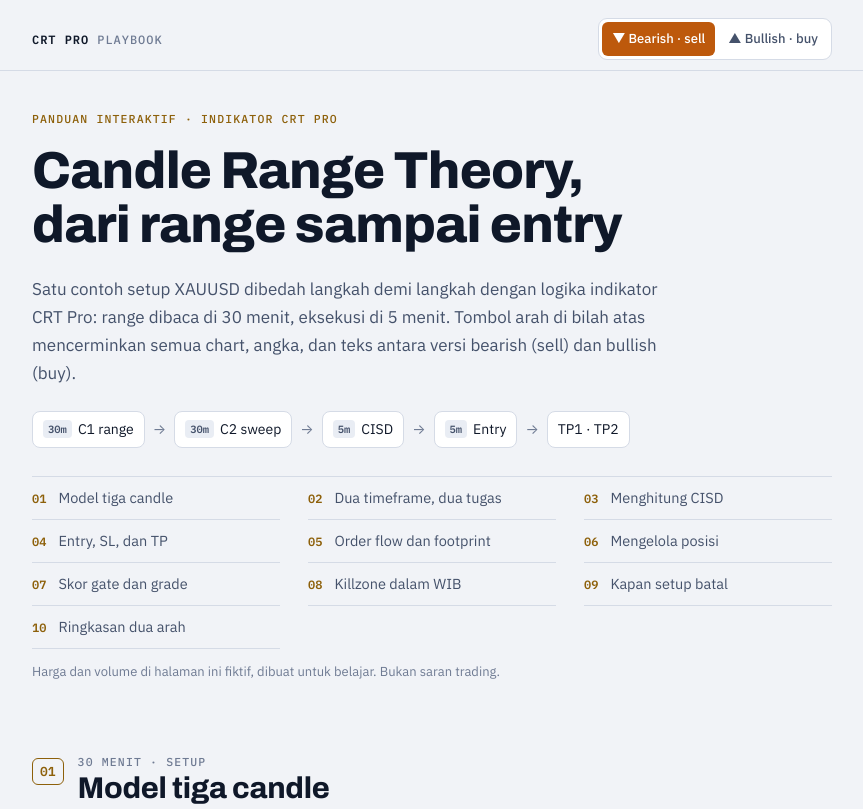
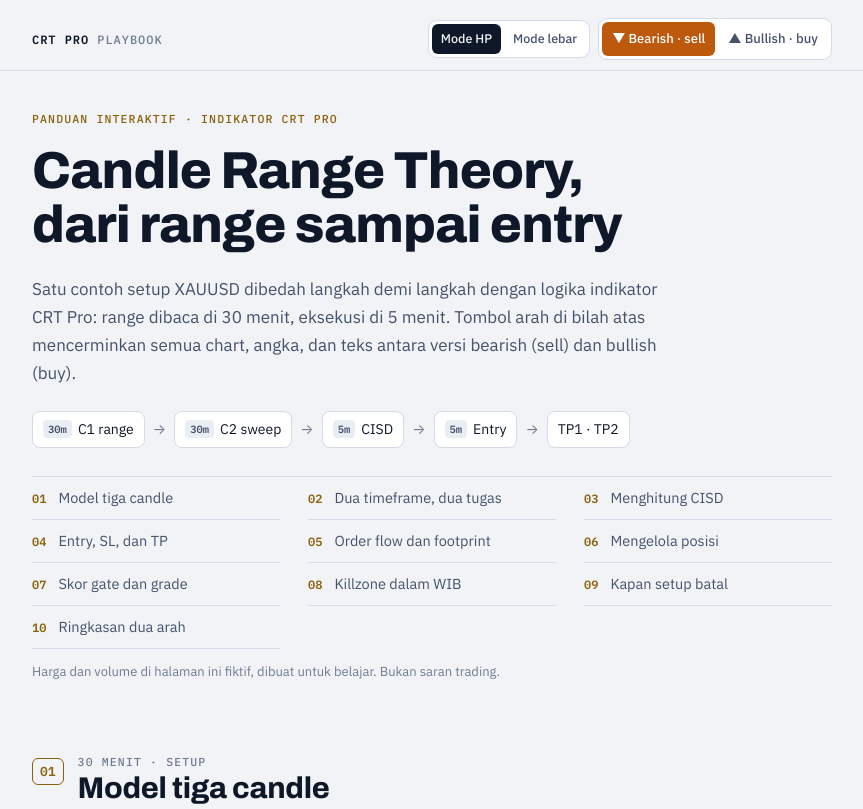
Before and after one commit to PangFive/crt, a plain HTML site: page index.html in a window 1280 px wide. Shown: the top 809 px of the page, without its empty margins (208-1071 px from the left). Drawn offline with Linux system fonts and the light colour scheme.

Commit message:
Add files via upload

```diff
--- a/index.html
+++ b/index.html
@@ -54,7 +54,9 @@ h3{font-family:var(--f-display);font-weight:700;font-stretch:105%;font-size:16px
 .ptitle{display:flex;gap:8px;align-items:center;font:500 12px var(--f-mono);color:var(--ink-2)}
 .tf{font:600 11px/1 var(--f-mono);padding:4px 6px;border-radius:5px;background:var(--ink);color:var(--bg)}
 .fig{padding:12px 12px 4px;min-height:120px}
-.fig svg{display:block;max-width:100%;height:auto}
+.fig svg{display:block;max-width:100%;height:auto;margin-inline:auto}
+.bar-ctl{display:flex;flex-wrap:wrap;gap:8px;align-items:center}
+@media (max-width:600px){.viewseg{display:none}}
 .cap{padding:6px 14px 14px;color:var(--ink-2);font-size:14.5px;margin:0}
 .cap b{color:var(--ink)}
 .seg{display:inline-flex;flex-wrap:wrap;gap:3px;padding:3px;border:1px solid var(--line);border-radius:9px;background:var(--panel)}
@@ -223,9 +225,15 @@ footer{max-width:800px;margin:64px auto 0;padding-top:16px;border-top:1px solid
 <header class="bar">
   <div class="bar-in">
     <span class="brand"><b>CRT Pro</b> Playbook</span>
-    <div class="seg dirseg" role="group" aria-label="Arah setup">
-      <button data-k="dir" data-v="-1">▼ Bearish · sell</button>
-      <button data-k="dir" data-v="1">▲ Bullish · buy</button>
+    <div class="bar-ctl">
+      <div class="seg sm viewseg" role="group" aria-label="Ukuran chart">
+        <button data-k="view" data-v="hp">Mode HP</button>
+        <button data-k="view" data-v="lebar">Mode lebar</button>
+      </div>
+      <div class="seg dirseg" role="group" aria-label="Arah setup">
+        <button data-k="dir" data-v="-1">▼ Bearish · sell</button>
+        <button data-k="dir" data-v="1">▲ Bullish · buy</button>
+      </div>
     </div>
   </div>
 </header>
@@ -513,7 +521,7 @@ const SA=[...C1,...A2,...A3],SB=[...C1,...B2,...B3];
 
 let actualDst=1;
 try{const z=new Intl.DateTimeFormat('en-US',{timeZone:'America/New_York',timeZoneName:'short'}).formatToParts(new Date()).find(x=>x.type==='timeZoneName');actualDst=z&&/EST/.test(z.value)?0:1;}catch(e){}
-const S={dir:-1,model:2,zoom:1,cstep:8,entry:'market',buf:1,of:'A',ofn:18,path:'tp2',part:50,be:1,g_bias:'searah',g_loc:'gagal',g_kz:'gagal',g_of:'lolos',g_smt:'lolos',minsc:2,dst:actualDst,fail:'breakout'};
+const S={view:(()=>{try{return localStorage.getItem('crt-view')||'hp';}catch(e){return 'hp';}})(),dir:-1,model:2,zoom:1,cstep:8,entry:'market',buf:1,of:'A',ofn:18,path:'tp2',part:50,be:1,g_bias:'searah',g_loc:'gagal',g_kz:'gagal',g_of:'lolos',g_smt:'lolos',minsc:2,dst:actualDst,fail:'breakout'};
 
 const P=p=>S.dir===-1?p:MIR-p;
 const mc=c=>S.dir===-1?c:{t:c.t,o:MIR-c.o,c:MIR-c.c,h:MIR-c.l,l:MIR-c.h,b:c.s,s:c.b};
@@ -531,7 +539,8 @@ const Rc=(x,y,w,h,c)=>`<rect class="${c}" x="${n1(x)}" y="${n1(y)}" width="${n1(
 const Cir=(x,y,r,c)=>`<circle class="${c}" cx="${n1(x)}" cy="${n1(y)}" r="${r}"/>`;
 const cdl=(x,bw,c,Y,k)=>{const d=c.c>c.o?'up':c.c<c.o?'dn':'fl';const t=Y(Math.max(c.o,c.c)),b=Y(Math.min(c.o,c.c));return `<g class="cdl ${d} ${k||''}">${L(x,Y(c.h),x,Y(c.l),'wk')}${Rc(x-bw/2,t,bw,Math.max(1.6,b-t),'bd')}</g>`;};
 const SVG=(w,h,inner,aria,defs)=>`<svg viewBox="0 0 ${w} ${h}" width="${w}" height="${h}" role="img" aria-label="${aria}">${defs?'<defs>'+defs+'</defs>':''}${inner}</svg>`;
-const wOf=el=>Math.max(272,Math.floor(el.clientWidth-24));
+const wOf=el=>{const full=Math.max(272,Math.floor(el.clientWidth-24));return S.view==='hp'?Math.min(full,440):full;};
+const isM=w=>S.view==='hp'||w<520;
 const lvName=base=>P(base)>=4170?'CRT H':'CRT L';
 const sgn=v=>(v>0?'+':v<0?'−':'')+Math.abs(Math.round(v)).toLocaleString('en-US');
 const num=v=>(v<0?'−':'')+Math.abs(Math.round(v)).toLocaleString('en-US');
@@ -559,9 +568,9 @@ function cisdStates(src){
 
 /* 01 model */
 function renderModel(){
-  const el=$('#fig-model'),w=wOf(el),lab=134,x0=4,pw=w-lab-x0,h=262,top=36,bot=206,xl=x0+pw;
+  const el=$('#fig-model'),w=wOf(el),m=isM(w),lab=134,x0=4,pw=w-lab-x0,top=36,bot=top+30*(m?7:10),h=bot+56,xl=x0+pw;
   const cs=[agg(SA.slice(0,6)),agg(SA.slice(6,12)),agg(SA.slice(12,18))];
-  const r=dom(4156,4186),Y=yS(r[0],r[1],top,bot),st=pw/3,bw=Math.min(48,st*.36),cx=i=>x0+st*(i+.5),s=S.model;
+  const r=dom(4156,4186),Y=yS(r[0],r[1],top,bot),bw=m?20:26,st=Math.min(pw/3,bw*(m?3.4:4.2)),gx=x0+(pw-st*3)/2,cx=i=>gx+st*(i+.5),s=S.model;
   let g='',defs='';
   if(s>=1){const a=Y(P(4180)),b=Y(P(4183));g+=Rc(cx(1)-st*.45,Math.min(a,b),st*.9,Math.abs(a-b),'zone');}
   g+=L(x0,Y(P(4180)),xl,Y(P(4180)),'lv rng')+L(x0,Y(P(4170)),xl,Y(P(4170)),'lv eq')+L(x0,Y(P(4160)),xl,Y(P(4160)),'lv rng');
@@ -586,9 +595,10 @@ function renderModel(){
 
 /* 02 zoom */
 function renderZoom(){
-  const el=$('#fig-zoom'),w=wOf(el),lab=98,x0=4,pw=w-lab-x0,h=390,tA=22,bA=118,tB=186,bB=352,xl=x0+pw;
+  const el=$('#fig-zoom'),w=wOf(el),m=isM(w),lab=98,x0=4,pw=w-lab-x0,xl=x0+pw;
+  const tA=24,bA=tA+30*(m?4.6:6.2),tB=bA+70,bB=tB+30*(m?7:10),h=bB+36;
   const r=dom(4156,4186),YA=yS(r[0],r[1],tA,bA),YB=yS(r[0],r[1],tB,bB);
-  const th=pw/3,st=pw/18,bwA=Math.min(34,th*.3),bwB=Math.max(4,Math.min(12,st*.58)),z=S.zoom;
+  const th=pw/3,st=pw/18,bwA=m?16:22,bwB=Math.max(4,Math.min(m?9:13,st*.6)),z=S.zoom;
   const cs=[0,1,2].map(i=>agg(SA.slice(i*6,i*6+6)));
   let g='';
   g+=Rc(x0+th*z+1,tB-8,th-2,bB-tB+16,'band');
@@ -622,9 +632,9 @@ const CISD_TXT={
 16:'Harga lanjut ke [4163].',
 17:'Menyentuh CRT {L|H} [4160]: TP2 tercapai.'};
 function renderCisd(){
-  const el=$('#fig-cisd'),w=wOf(el),lab=120,x0=4,pw=w-lab-x0,h=298,top=32,bot=226,xl=x0+pw;
+  const el=$('#fig-cisd'),w=wOf(el),m=isM(w),lab=120,x0=4,pw=w-lab-x0,top=32,bot=top+29*(m?7.5:10.5),h=bot+72,xl=x0+pw;
   const st=cisdStates(SA),ci=5+S.cstep,cur=st[ci],vis=SA.slice(5,18),cc=SA[ci];
-  const r=dom(4157,4186),Y=yS(r[0],r[1],top,bot),step=pw/13,bw=Math.max(5,Math.min(14,step*.56)),cx=j=>x0+step*(j+.5);
+  const r=dom(4157,4186),Y=yS(r[0],r[1],top,bot),step=pw/13,bw=Math.max(5,Math.min(m?10:15,step*.56)),cx=j=>x0+step*(j+.5);
   let g='';
   g+=Rc(cx(ci-5)-step/2,top-10,step,bot-top+20,'curband');
   [1,7].forEach(j=>{g+=L(x0+step*j,8,x0+step*j,bot+8,'sep');});
@@ -653,9 +663,9 @@ function renderCisd(){
 /* 04 entry */
 function trade(){const m=S.entry==='market',ent=m?4172:4175,sl=4183+S.buf,risk=sl-ent,rew=ent-4160;return{m,ent,ei:m?13:14,t0:m?'07:05':'07:10',sl,tp1:4170,tp2:4160,risk,rew,rr:rew/risk};}
 function renderEntry(){
-  const el=$('#fig-entry'),w=wOf(el),lab=144,x0=4,pw=w-lab-x0,h=282,top=26,bot=244,xl=x0+pw;
+  const el=$('#fig-entry'),w=wOf(el),m=isM(w),lab=144,x0=4,pw=w-lab-x0,top=26,bot=top+31*(m?7:10),h=bot+38,xl=x0+pw;
   const tr=trade(),vis=SA.slice(6,18),r=dom(4157,4188),Y=yS(r[0],r[1],top,bot);
-  const step=pw/12,bw=Math.max(5,Math.min(15,step*.56)),cx=j=>x0+step*(j+.5),xe=cx(tr.ei-6)-bw/2-2;
+  const step=pw/12,bw=Math.max(5,Math.min(m?10:15,step*.56)),cx=j=>x0+step*(j+.5),xe=cx(tr.ei-6)-bw/2-2;
   const ye=Y(P(tr.ent)),ys=Y(P(tr.sl)),yt1=Y(P(tr.tp1)),yt2=Y(P(tr.tp2)),yc=Y(P(4175));
   let g='';
   g+=Rc(xe,Math.min(ye,ys),xl-xe,Math.abs(ye-ys),'boxr')+Rc(xe,Math.min(ye,yt2),xl-xe,Math.abs(ye-yt2),'boxt');
@@ -695,9 +705,10 @@ function ofAnalyze(src,n){
   return{r,c1hi,cvRef,cvs,hi,lvl:sn.lvl,lvlI:sn.lvlI,done,cin,ci,trap,div,dok};
 }
 function renderOF(){
-  const el=$('#fig-of'),w=wOf(el),lab=114,x0=4,pw=w-lab-x0,h=382,tP=26,bP=192,dz=240,dh=28,tC=292,bC=348,xl=x0+pw;
+  const el=$('#fig-of'),w=wOf(el),m=isM(w),lab=114,x0=4,pw=w-lab-x0,xl=x0+pw;
+  const tP=26,bP=tP+35*(m?6.2:8.5),dh=m?28:38,dz=bP+20+dh,tC=dz+dh+24,bC=tC+(m?58:90),h=bC+34;
   const src=S.of==='A'?SA:SB,n=S.ofn,a=ofAnalyze(src,n),sg=S.dir===-1?1:-1;
-  const r=dom(4157,4192),Y=yS(r[0],r[1],tP,bP),step=pw/18,bw=Math.max(4,Math.min(12,step*.58)),cx=i=>x0+step*(i+.5);
+  const r=dom(4157,4192),Y=yS(r[0],r[1],tP,bP),step=pw/18,bw=Math.max(4,Math.min(m?8:12,step*.58)),cx=i=>x0+step*(i+.5);
   const dmax=Math.max(...src.map(c=>Math.abs(c.b-c.s))),DY=d=>dz-(d*sg)/dmax*dh;
   const cvd=a.cvs.map(v=>v*sg),cmin=Math.min(...cvd),cmax=Math.max(...cvd),pad=(cmax-cmin)*.12,CY=yS(cmin-pad,cmax+pad,tC,bC);
   let g='';
@@ -781,7 +792,7 @@ function sim(){
   return{tr,pts,ev,R,ex,remain};
 }
 function renderMgmt(){
-  const el=$('#fig-mgmt'),w=wOf(el),lab=118,x0=8,pw=w-lab-x0-6,h=236,top=24,bot=204,xl=x0+pw+6;
+  const el=$('#fig-mgmt'),w=wOf(el),m=isM(w),lab=118,x0=8,pw=w-lab-x0-6,top=24,bot=top+32*(m?6:8.5),h=bot+32,xl=x0+pw+6;
   const s=sim(),tr=s.tr,r=dom(4157,4189),Y=yS(r[0],r[1],top,bot),N=s.pts.length-1,dx=pw/N,X=i=>x0+dx*i,fav=S.dir===-1?1:-1;
   let g='';
   [[tr.sl,'lv sl'],[tr.ent,'lv ent'],[tr.tp1,'lv tp1'],[tr.tp2,'lv tp']].forEach(q=>{g+=L(x0,Y(P(q[0])),xl,Y(P(q[0])),q[1]);});
@@ -833,7 +844,7 @@ function renderGate(){
   renderSMT();
 }
 function renderSMT(){
-  const el=$('#fig-smt'),w=wOf(el),lab=96,x0=8,pw=w-lab-x0-6,h=180,top=30,bot=148,xl=x0+pw+6;
+  const el=$('#fig-smt'),w=wOf(el),m=isM(w),lab=96,x0=8,pw=w-lab-x0-6,top=30,bot=top+(m?118:180),h=bot+32,xl=x0+pw+6;
   const ag=S.g_smt==='gagal'?AGN:AGD,mp=v=>S.dir===-1?v:100-v,all=GOLD.concat(ag).map(mp);
   const lo=Math.min(...all)-6,hi=Math.max(...all)+6,Y=v=>top+(hi-mp(v))/(hi-lo)*(bot-top),X=i=>x0+pw*i/(GOLD.length-1);
   let g=L(X(5.5),10,X(5.5),bot+6,'sep')+T(X(2.7),14,'C1','lbl mut','middle')+T(X(8.7),14,'C2','lbl mut','middle');
@@ -887,9 +898,9 @@ const FAIL={
  deep:{c2:[4178,4193,4175,4177],c3:[4177,4179,4165,4168],msg:'tidak ada setup',lines:[['max',4190,'batas sweep ']],
    txt:'C2 menembus 13 poin di luar range, lebih dari batas 0,5 × range C1 (10 poin). Gerakan sedalam itu lebih mirip ekspansi daripada manipulasi, jadi tidak dihitung sebagai C2.'}};
 function renderFail(){
-  const f=FAIL[S.fail],el=$('#fig-fail'),w=wOf(el),lab=136,x0=4,pw=w-lab-x0,h=240,top=30,bot=196,xl=x0+pw;
+  const f=FAIL[S.fail],el=$('#fig-fail'),w=wOf(el),m=isM(w),lab=136,x0=4,pw=w-lab-x0,top=30,bot=top+39*(m?5.6:7.6),h=bot+44,xl=x0+pw;
   const cs=[[4164,4180,4160,4178],f.c2,f.c3].map((a,i)=>({t:['06:00','06:30','07:00'][i],o:a[0],h:a[1],l:a[2],c:a[3]}));
-  const r=dom(4156,4195),Y=yS(r[0],r[1],top,bot),st=pw/3,bw=Math.min(42,st*.34),cx=i=>x0+st*(i+.5);
+  const r=dom(4156,4195),Y=yS(r[0],r[1],top,bot),bw=m?20:26,st=Math.min(pw/3,bw*(m?3.4:4.2)),gx=x0+(pw-st*3)/2,cx=i=>gx+st*(i+.5);
   let g=L(x0,Y(P(4180)),xl,Y(P(4180)),'lv rng')+L(x0,Y(P(4160)),xl,Y(P(4160)),'lv rng');
   const items=[{y:Y(P(4180)),text:lvName(4180)+' '+fp(4180),c:'rng'},{y:Y(P(4160)),text:lvName(4160)+' '+fp(4160),c:'rng'}];
   f.lines.forEach(q=>{const y=Y(P(q[1])),cls=q[0]==='cisd'?'lv cisd':q[0]==='ext'?'lv sl':'lv mx';g+=L(cx(1)-st*.4,y,xl,y,cls);items.push({y,text:q[2]+fp(q[1]),c:q[0]==='cisd'?'cisd':q[0]==='ext'?'sl':'mut'});});
@@ -925,6 +936,7 @@ document.addEventListener('click',e=>{
   const k=b.dataset.k,v=b.dataset.v;
   if(k==='minsc')S.minsc=Math.max(0,Math.min(5,S.minsc+(v==='inc'?1:-1)));
   else S[k]=(v!==''&&!isNaN(+v))?+v:v;
+  if(k==='view'){try{localStorage.setItem('crt-view',S.view);}catch(err){}}
   if(k==='of'){stopPlay('ofn');S.ofn=18;}
   renderAll();
 });
```
